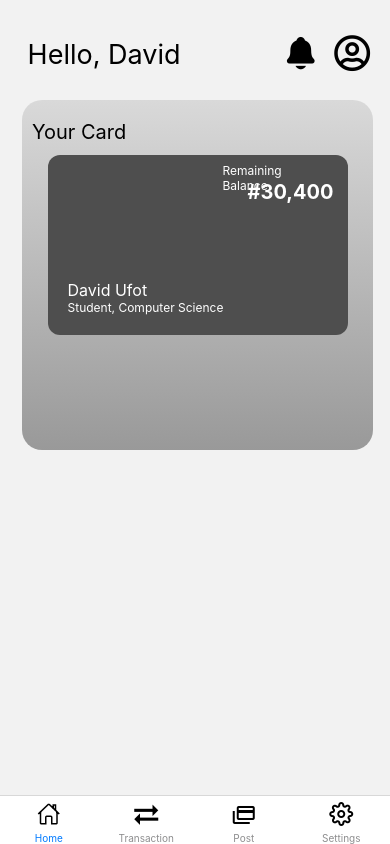
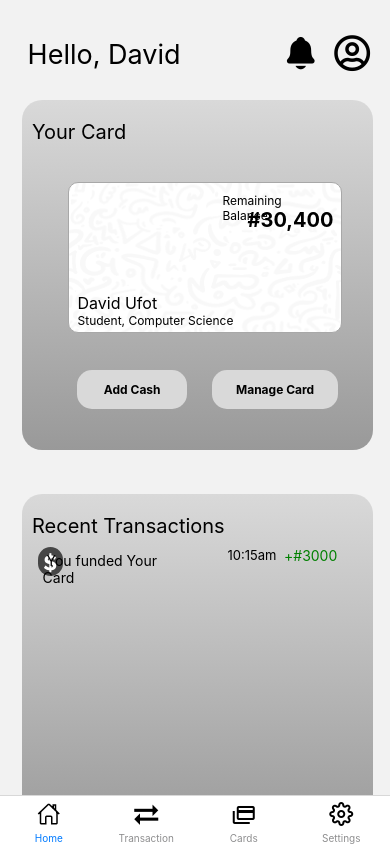
Before and after one commit to 56radius/Contactless-Id-Card, a React Native app: screen /Dashboard in a window 390 px wide. Built offline with nearby package versions, Linux system fonts and the light colour scheme.

Commit message:
Almost Done

```diff
--- a/app.json
+++ b/app.json
@@ -15,7 +15,8 @@
       "**/*"
     ],
     "ios": {
-      "supportsTablet": true
+      "supportsTablet": true,
+      "bundleIdentifier": "com.56radius.ContactlessIdCard"
     },
     "android": {
       "adaptiveIcon": {
@@ -25,6 +26,11 @@
     },
     "web": {
       "favicon": "./assets/favicon.png"
+    },
+    "extra": {
+      "eas": {
+        "projectId": "e43c0331-7986-4da5-b975-07427f80d448"
+      }
     }
   }
 }
--- a/package.json
+++ b/package.json
@@ -25,7 +25,8 @@
     "react-native-screens": "~3.20.0",
     "react-native-svg": "13.4.0",
     "react-native-vector-icons": "^9.2.0",
-    "react-native-web": "~0.18.10"
+    "react-native-web": "~0.18.10",
+    "expo-updates": "~0.16.4"
   },
   "devDependencies": {
     "@babel/core": "^7.20.0"
--- a/src/screens/DashboardScreen.js
+++ b/src/screens/DashboardScreen.js
@@ -8,6 +8,7 @@ import {
   FontAwesome5,
   Fontisto,
   MaterialCommunityIcons,
+  Foundation,
 } from "@expo/vector-icons";
 import {
   Image,
@@ -61,7 +62,6 @@ function HomeScreen({ navigation }) {
         </View>
       </View>
 
-      {/* Linear Gradient for the background for the cash and the add cash */}
       <LinearGradient
         colors={["#D9D9D9", "#999999"]}
         style={{
@@ -86,7 +86,14 @@ function HomeScreen({ navigation }) {
           Your Card
         </Text>
 
-        <View style={styles.container}>
+        <View style={styles.Container}>
+          {/* Background Image */}
+          <Image
+            source={require("../.././assets/backgroundcard.png")}
+            style={styles.cardImage}
+            resizeMode="cover"
+          />
+
           {/* Remaining Balance */}
           <View style={styles.balanceContainer}>
             <Text style={styles.balanceText}>Remaining Balance</Text>
@@ -95,9 +102,101 @@ function HomeScreen({ navigation }) {
 
           {/* Card Holder */}
           <Text style={styles.cardHolder}>David Ufot</Text>
-          <Text style={{ fontSize: 12, color: "#fff" }}>
+          <Text
+            style={{
+              fontSize: 12,
+              color: "black",
+              position: "absolute",
+              top: 120,
+              left: 30,
+            }}
+          >
             Student, Computer Science
           </Text>
+        </View>
+
+        {/* Button */}
+        <TouchableOpacity
+          style={styles.button}
+          onPress={() => navigation.navigate("")}
+        >
+          <Text style={styles.buttonText}> Add Cash </Text>
+        </TouchableOpacity>
+
+        {/* Manage Card */}
+        <TouchableOpacity
+          style={{
+            backgroundColor: "#D9D9D9",
+            borderRadius: 15,
+            paddingVertical: 12,
+            paddingHorizontal: 24,
+            position: "absolute",
+            top: 270,
+            left: 190,
+            alignItems: "center",
+          }}
+          onPress={() => navigation.navigate("")}
+        >
+          <Text style={{ color: "black", fontSize: 12, fontWeight: "bold" }}>
+            Manage Card
+          </Text>
+        </TouchableOpacity>
+      </LinearGradient>
+
+      {/* Recent transactions */}
+      <LinearGradient
+        colors={["#D9D9D9", "#999999"]}
+        style={{
+          justifyContent: "center",
+          alignItems: "center",
+          width: "90%",
+          height: 350,
+          margin: 22,
+          borderRadius: 20,
+        }}
+      >
+        <Text
+          style={{
+            position: "absolute",
+            top: 20,
+            left: 10,
+            bottom: 0,
+            right: 0,
+            fontSize: 20,
+          }}
+        >
+          Recent Transactions
+        </Text>
+
+        {/* Creating the stylng of the transactions */}
+        <View style={styles.thirdContainer}>
+          <View
+            style={{
+              justifyContent: "space-between",
+              flexDirection: "row",
+              position: "relative",
+              left: -40,
+            }}
+          >
+            <View
+              style={{
+                height: 29,
+                borderRadius: 15,
+                width: "15%",
+                left: 20,
+                alignItems: "center",
+                backgroundColor: "#464646",
+              }}
+            >
+              <Foundation name="dollar" size={30} color="#fff" />
+            </View>
+
+            <Text style={{ top: 5 }}> You funded Your Card </Text>
+          </View>
+
+          <Text style={{ fontSize: 13 }}> 10:15am </Text>
+
+          <Text style={{ color: "green" }}> +#3000</Text>
         </View>
       </LinearGradient>
     </ScrollView>
@@ -113,11 +212,11 @@ function TransactionScreen() {
   );
 }
 
-/* Post Screen */
+/* Card Screen */
 function CardsScreen() {
   return (
     <View style={{ flex: 1, justifyContent: "center", alignItems: "center" }}>
-      <Text>Welcome to Post screen</Text>
+      <Text>Welcome to Card screen</Text>
     </View>
   );
 }
@@ -155,7 +254,7 @@ function Dashboard() {
         }}
       />
       <Tab.Screen
-        name="Post"
+        name="Cards"
         component={CardsScreen}
         options={{
           tabBarIcon: () => (
@@ -181,14 +280,13 @@ function Dashboard() {
 export default Dashboard;
 
 const styles = StyleSheet.create({
-  container: {
+  Container: {
     width: 300,
     height: 180,
     padding: 20,
     borderRadius: 12,
-    backgroundColor: "#4E4E4E",
     justifyContent: "flex-end",
-    marginTop: -60,
+    marginTop: 15,
   },
 
   balanceContainer: {
@@ -198,22 +296,55 @@ const styles = StyleSheet.create({
   },
   balanceText: {
     fontSize: 12,
-    color: "#FFFFFF",
+    color: "black",
     position: "absolute",
     left: 155,
-    top: -97,
+    top: -140,
     bottom: 0,
   },
   balanceAmount: {
     fontSize: 20,
     fontWeight: "bold",
-    color: "#FFFFFF",
+    color: "black",
     position: "absolute",
     left: 180,
-    top: -80,
+    top: -125,
   },
   cardHolder: {
     fontSize: 16,
-    color: "white",
+    color: "black",
+    position: "absolute",
+    top: 100,
+    left: 30,
+  },
+
+  cardImage: {
+    borderWidth: 0.5,
+    borderColor: "#A8A8A8",
+    borderRadius: 10,
+    backgroundColor: "#fff",
+  },
+
+  button: {
+    backgroundColor: "#D9D9D9",
+    borderRadius: 15,
+    paddingVertical: 12,
+    paddingHorizontal: 24,
+    position: "absolute",
+    top: 270,
+    left: 55,
+    alignItems: "center",
+  },
+
+  buttonText: {
+    color: "black",
+    fontSize: 12,
+    fontWeight: "bold",
+  },
+
+  thirdContainer: {
+    flex: 0.7,
+    flexDirection: "row",
+    justifyContent: "space-between",
   },
 });
--- a/src/screens/HomeScreen.js
+++ b/src/screens/HomeScreen.js
@@ -8,6 +8,7 @@ import {
   Image,
   TextInput,
   ScrollView,
+  Platform,
 } from "react-native";
 import { LinearGradient } from "expo-linear-gradient";
 import DashboadScreen from "./DashboardScreen";
```
Also changed, not shown: eas.json (added, +18 -0 lines), assets/backgroundcard.png (added), 1 other file (tests, documents, lock files or other folders).
